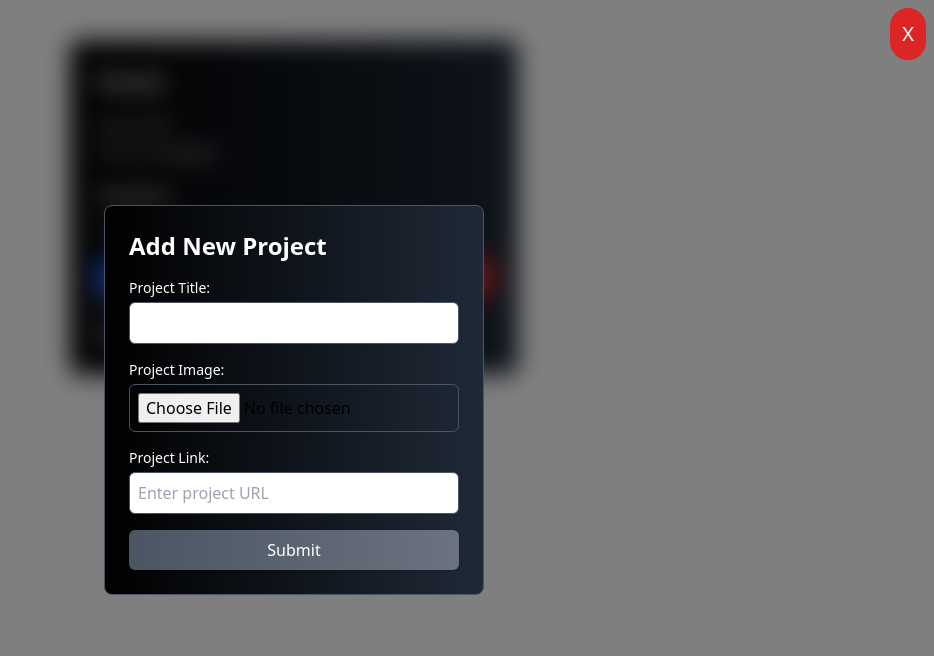
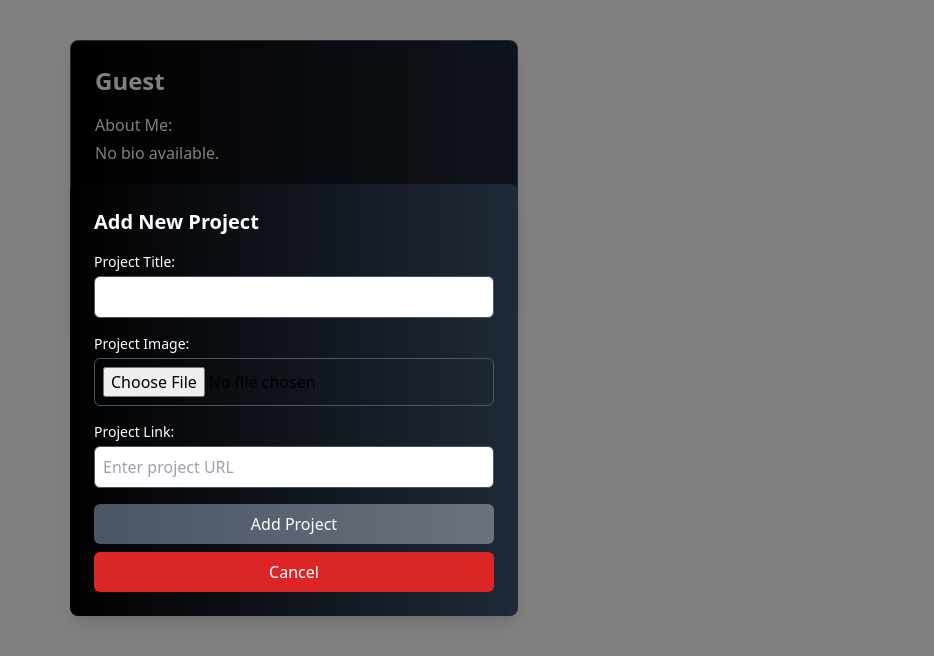
Before and after one commit to kamy1907/portfolio, a React (Create React App) app: page /profile in a window 1280 px wide. Both pictures are taken after a click on the button "Add Another Project". Shown: the top 656 px of the page, without its empty margins (346-1280 px from the left). Built offline with nearby package versions, Linux system fonts and the light colour scheme.

Commit message:
change to UserProfile.js

```diff
--- a/src/ProjectForm.js
+++ b/src/ProjectForm.js
@@ -1,53 +1,22 @@
 import React, { useState } from 'react';
 
-const ProjectForm = ({ setUserInfo, onClose }) => {
+const ProjectForm = ({ onAddProject, onClose }) => {
   const [title, setTitle] = useState('');
   const [image, setImage] = useState(null);
   const [link, setLink] = useState('');
 
-  const isValidURL = (urlString) => {
-    try {
-      new URL(urlString);
-      return true;
-    } catch (_) {
-      return false;
-    }
-  };
-
   const handleSubmit = (e) => {
     e.preventDefault();
-
-    // Validate the project link
-    if (!isValidURL(link)) {
-      alert("Please enter a valid project URL.");
-      return;
-    }
-
-    // Create the new project object
-    const newProject = {
-      title,
-      image: image ? URL.createObjectURL(image) : null,
-      link,
-    };
-
-    // Update user info with new project
-    setUserInfo((prevState) => ({
-      ...prevState,
-      projects: [...prevState.projects, newProject],
-    }));
-
-    onClose();
+    onAddProject({ title, image, link });
+    setTitle('');
+    setImage(null);
+    setLink('');
   };
 
   return (
-    <div className="fixed inset-0 flex items-center justify-center bg-black bg-opacity-50 backdrop-blur-md transition-opacity duration-300">
-      <div className="bg-gradient-to-r from-black to-gray-800 rounded-lg p-6 max-w-md mx-auto border border-gray-600 animate__animated animate__fadeIn">
-        <button
-          onClick={onClose}
-          className="text-white absolute top-2 right-2 text-xl bg-red-600 hover:bg-red-500 rounded-full p-3"
-          aria-label="Close"
-        > X </button>
-        <h2 className="text-2xl font-bold text-white mb-4">Add New Project</h2>
+    <div className="fixed inset-0 bg-black bg-opacity-50 flex justify-center items-center z-50">
+      <div className="bg-gradient-to-r from-black to-gray-800 p-6 rounded-lg shadow-lg w-full max-w-md">
+        <h2 className="text-white text-xl font-bold mb-4">Add New Project</h2>
         <form onSubmit={handleSubmit}>
           <div className="mb-4">
             <label className="block text-sm font-medium text-white">Project Title:</label>
@@ -55,7 +24,7 @@ const ProjectForm = ({ setUserInfo, onClose }) => {
               type="text"
               value={title}
               onChange={(e) => setTitle(e.target.value)}
-              className="mt-1 p-2 block w-full border border-gray-600 rounded-md shadow-sm focus:ring-gray-400 focus:border-gray-400 text-black"
+              className="mt-1 p-2 block w-full border border-gray-600 rounded-md text-black"
               required
             />
           </div>
@@ -66,7 +35,7 @@ const ProjectForm = ({ setUserInfo, onClose }) => {
               type="file"
               accept="image/*"
               onChange={(e) => setImage(e.target.files[0])}
-              className="mt-1 p-2 block w-full border border-gray-600 rounded-md shadow-sm focus:ring-gray-400 focus:border-gray-400"
+              className="mt-1 p-2 block w-full border border-gray-600 rounded-md"
               required
             />
           </div>
@@ -77,7 +46,7 @@ const ProjectForm = ({ setUserInfo, onClose }) => {
               type="text"
               value={link}
               onChange={(e) => setLink(e.target.value)}
-              className="mt-1 p-2 block w-full border border-gray-600 rounded-md shadow-sm focus:ring-gray-400 focus:border-gray-400 text-black"
+              className="mt-1 p-2 block w-full border border-gray-600 rounded-md text-black"
               required
               placeholder="Enter project URL"
             />
@@ -85,9 +54,18 @@ const ProjectForm = ({ setUserInfo, onClose }) => {
 
           <button
             type="submit"
-            className="w-full py-2 px-4 bg-gradient-to-r from-gray-600 to-gray-500 text-white rounded-md shadow hover:bg-gray-700 transition"
-          >Submit
-</button>
+            className="w-full py-2 px-4 bg-gradient-to-r from-gray-600 to-gray-500 text-white rounded-md hover:bg-gray-700 transition mb-2"
+          >
+            Add Project
+          </button>
+
+          <button
+            type="button"
+            onClick={onClose}
+            className="w-full py-2 px-4 bg-red-600 hover:bg-red-500 text-white rounded-md"
+          >
+            Cancel
+          </button>
         </form>
       </div>
     </div>
--- a/src/UserProfile.js
+++ b/src/UserProfile.js
@@ -1,10 +1,10 @@
 import React, { useState } from 'react';
 import { useNavigate } from 'react-router-dom';
-import ProjectForm from './ProjectForm';
+import ProjectForm from './ProjectForm'; // Import the ProjectForm component
 
 const UserProfile = ({ userInfo, setUserInfo }) => {
   const navigate = useNavigate();
-  const [isAddingProject, setIsAddingProject] = useState(false);
+  const [isProjectFormVisible, setIsProjectFormVisible] = useState(false);
 
   const handleLogout = () => {
     setUserInfo({ name: '', bio: '', projects: [] }); // Reset user info
@@ -12,12 +12,14 @@ const UserProfile = ({ userInfo, setUserInfo }) => {
     navigate('/'); // Redirect to home
   };
 
-  const handleAddProjectClick = () => {
-    setIsAddingProject(true); // Show the Add Project form
-  };
-
-  const handleCloseOverlay = () => {
-    setIsAddingProject(false); // Hide the Add Project form
+  const handleAddProject = (project) => {
+    // Update userInfo with the new project
+    const newProject = { ...project, image: URL.createObjectURL(project.image) };
+    setUserInfo(prevState => ({
+      ...prevState,
+      projects: [...prevState.projects, newProject]
+    }));
+    setIsProjectFormVisible(false); // Close the form
   };
 
   const projects = userInfo.projects || [];
@@ -32,9 +34,9 @@ const UserProfile = ({ userInfo, setUserInfo }) => {
       {projects.length > 0 ? (
         projects.map((project, index) => (
           <div key={index} className="bg-gradient-to-r from-gray-700 to-gray-600 p-4 mb-4 rounded-lg border border-gray-600">
-            <h4 className="text-white inline-block">{project.title || "Untitled Project"}</h4>
-            {project.image && <img src={project.image} alt={project.title} className="mt-2 mb-2 rounded-md inline ml-2" style={{ width: '50px', height: '50px' }} />}
-            <a href={project.link} target="_blank" rel="noopener noreferrer" className="text-blue-400 hover:underline ml-2">
+            <h4 className="text-white inline">{project.title || "Untitled Project"}</h4>
+            {project.image && <img src={project.image} alt={project.title} className="inline w-16 h-16 ml-2 rounded-md" />}
+            <a href={project.link} target="_blank" rel="noopener noreferrer" className="text-blue-400 hover:underline block mt-2">
               View Project
             </a>
           </div>
@@ -43,30 +45,21 @@ const UserProfile = ({ userInfo, setUserInfo }) => {
         <p className="text-white">No projects available.</p>
       )}
 
-      <div className="flex justify-between">
       <button
-          onClick={handleAddProjectClick}
-          className="mt-4 py-2 px-4 bg-blue-600 hover:bg-blue-500 text-white rounded-md"
+        onClick={() => setIsProjectFormVisible(true)}
+        className="mt-4 py-2 px-4 bg-green-600 hover:bg-green-500 text-white rounded-md"
       >
         Add Another Project
       </button>
       <button
         onClick={handleLogout}
-          className="mt-4 py-2 px-4 bg-red-600 hover:bg-red-500 text-white rounded-md"
+        className="mt-4 ml-2 py-2 px-4 bg-red-600 hover:bg-red-500 text-white rounded-md"
       >
         Logout
       </button>
-      </div>
 
-      {isAddingProject && (
-        <div className="overlay">
-          <div className="modal">
-            <button onClick={handleCloseOverlay} className="close-button">✖</button>
-            <h3 className="text-lg font-bold text-white">Add Project</h3>
-            {/* Place the Add Project Form component here */}
-            <ProjectForm onClose={handleCloseOverlay} setUserInfo={setUserInfo} />
-          </div>
-        </div>
+      {isProjectFormVisible && (
+        <ProjectForm onAddProject={handleAddProject} onClose={() => setIsProjectFormVisible(false)} />
       )}
     </div>
   );
```
Lines whose indentation alone changed are shown as unchanged.
